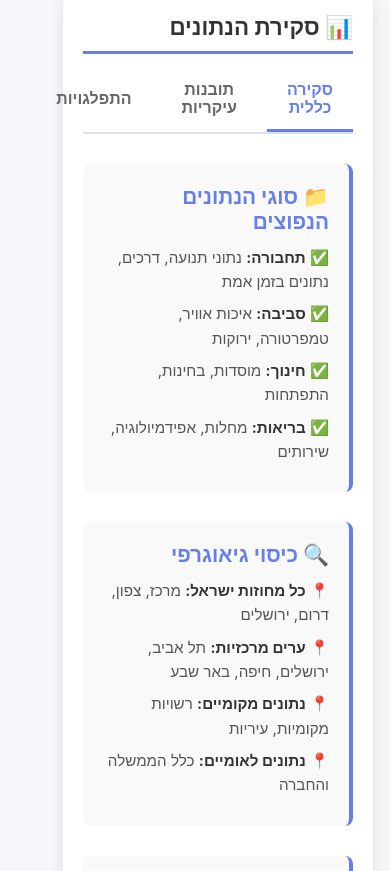
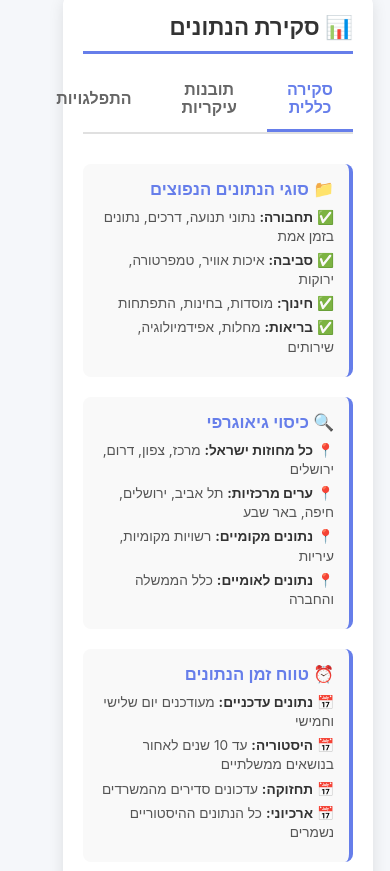
Before and after one commit to Batman100000/vogil, a website: page public/index.html in a window 390 px wide. Shown: the part 453-1324 px from the top of the page. Drawn offline with nearby package versions, Linux system fonts and the light colour scheme.

Commit message:
Condense dashboard cards to single row layout
Changes:
- Changed grid-2 from auto-fit to fixed 3-column layout
- Reduced gap from 30px to 20px for compact spacing
- Added responsive breakpoints:
  - Desktop (>1200px): 3 columns
  - Tablet (≤1200px): 2 columns
  - Mobile (≤768px): 1 column
- Reduced data-card padding from 20px to 15px
- Reduced data-card h3 font-size from 1.3em to 1.1em
- Reduced data-card p font-size from 0.95em to 0.9em
- Reduced line-height and margins for compact display
- Added font-size: 0.95em to data-card body

Result: Cards now display in a compact single row on desktop

Co-Authored-By: Claude Haiku 4.5 <noreply@anthropic.com>

```diff
--- a/public/index.html
+++ b/public/index.html
@@ -183,16 +183,29 @@
 
     .grid-2 {
       display: grid;
-      grid-template-columns: repeat(auto-fit, minmax(350px, 1fr));
-      gap: 30px;
+      grid-template-columns: repeat(3, 1fr);
+      gap: 20px;
       margin-bottom: 30px;
+    }
+
+    @media (max-width: 1200px) {
+      .grid-2 {
+        grid-template-columns: repeat(2, 1fr);
+      }
+    }
+
+    @media (max-width: 768px) {
+      .grid-2 {
+        grid-template-columns: 1fr;
+      }
     }
 
     .data-card {
       background: #f9f9f9;
       border-right: 4px solid #667eea;
-      padding: 20px;
+      padding: 15px;
       border-radius: 8px;
+      font-size: 0.95em;
     }
 
     .en .data-card {
@@ -202,15 +215,16 @@
 
     .data-card h3 {
       color: #667eea;
-      font-size: 1.3em;
-      margin-bottom: 12px;
+      font-size: 1.1em;
+      margin-bottom: 8px;
+      font-weight: 600;
     }
 
     .data-card p {
       color: #555;
-      line-height: 1.6;
-      font-size: 0.95em;
-      margin-bottom: 8px;
+      line-height: 1.4;
+      font-size: 0.9em;
+      margin-bottom: 5px;
     }
 
     .data-card strong {
```
